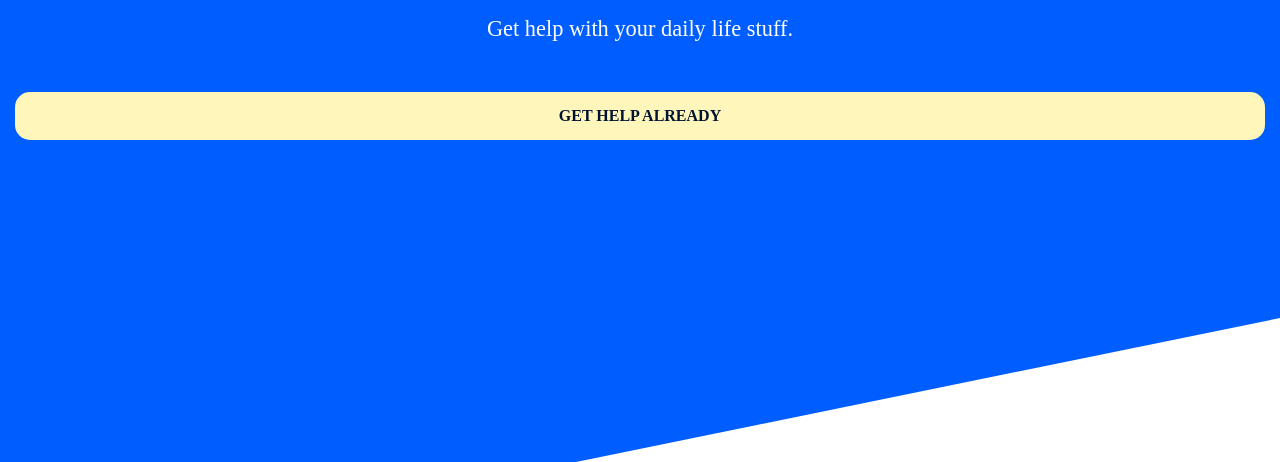
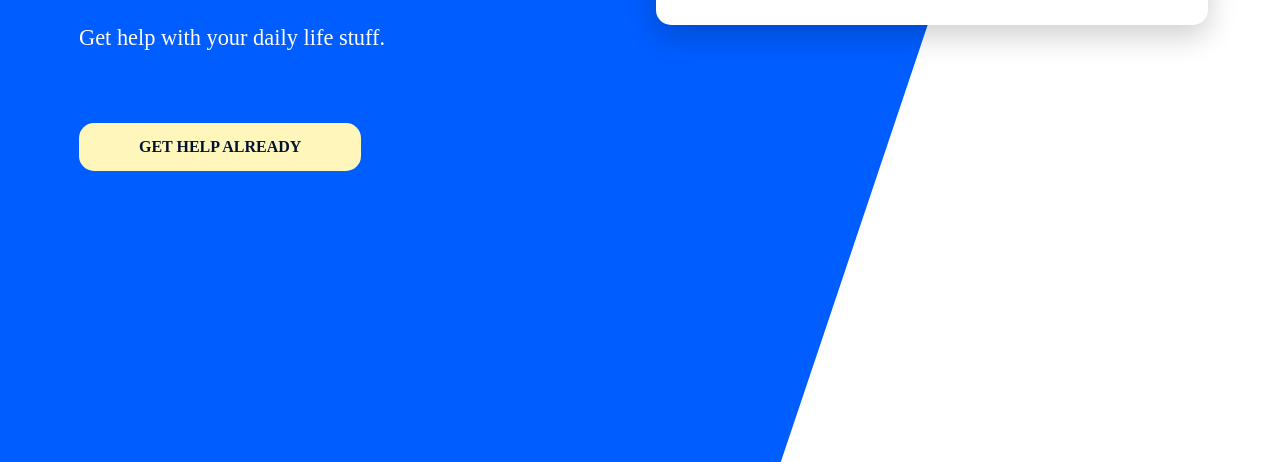
Before and after one commit to Kinga-Zawarczynska/First-steps-in-SASS, a plain HTML site: page index.html in a window 1280 px wide. Shown: the part 338-800 px from the top of the page. Drawn offline with Linux system fonts and the light colour scheme.

Commit message:
made desktop media queries

```diff
--- a/css/main.scss
+++ b/css/main.scss
@@ -10,6 +10,14 @@ $borders: 15px;
 
 @function color($color-name){
     @return map-get($color, $color-name)
+}
+
+$desktop: 840px;
+
+@mixin desktop {
+    @media (min-width: #{$desktop}){
+        @content;
+    }
 }
 
 body, html {
@@ -27,6 +35,10 @@ body {
         height: 100%;
         position: absolute;
         z-index: -1;
+
+        @include desktop {
+            clip-path: polygon(0 0, 82% 0, 61% 100%, 0% 100%);
+        }
     }
 
     header a {
@@ -40,6 +52,13 @@ body {
 }
 
 main {
+
+    @include desktop {
+        display: grid;
+        grid-template-columns: 50% auto;
+        grid-template-areas:
+           "primary card";
+    }
     section#card {
         background: white;
         padding: 20px;
@@ -47,6 +66,13 @@ main {
         border-radius: $borders;
         box-shadow: 0 10px 30px rgba(0,0,0, .2);
         width: 80%;
+
+        @include desktop {
+            grid-area: card;
+            height: fit-content;
+            align-self: center;
+            margin: 1em;
+        }
 
         ul {
             list-style-type: none;
@@ -79,10 +105,22 @@ main {
         padding: $padding;
         text-align: center;
 
+        @include desktop {
+            grid-area: primary;
+            text-align: left;
+            margin: 4em 0 0 4em;
+        }
+
         h1 {
             font-size: 3em;
             margin-top: 10px;
             text-transform: uppercase;
+
+            @include desktop {
+                width: 30%;
+                font-size: 4em;
+                line-height: .9em;
+            }
         }
 
         p {
@@ -100,6 +138,11 @@ main {
             margin: 50px auto 0 auto;
             padding: $padding;
 
+            @include desktop {
+                display: inline-block;
+                padding: $padding $padding * 4;
+            }
+
         }
     }
 }
```
Also changed, not shown: css/main.css, 1 other file.
